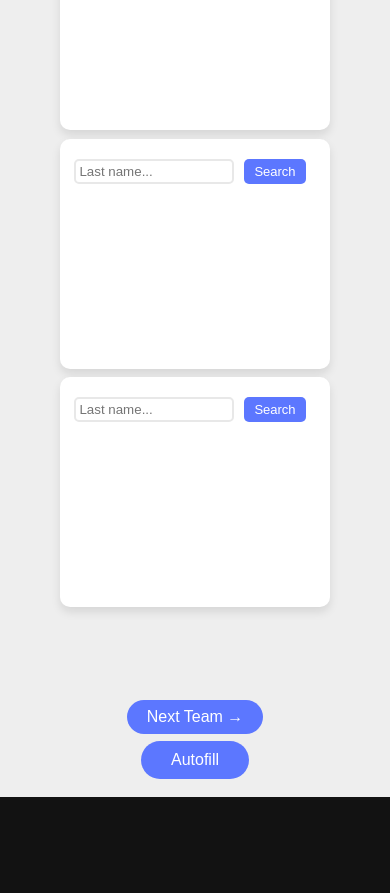
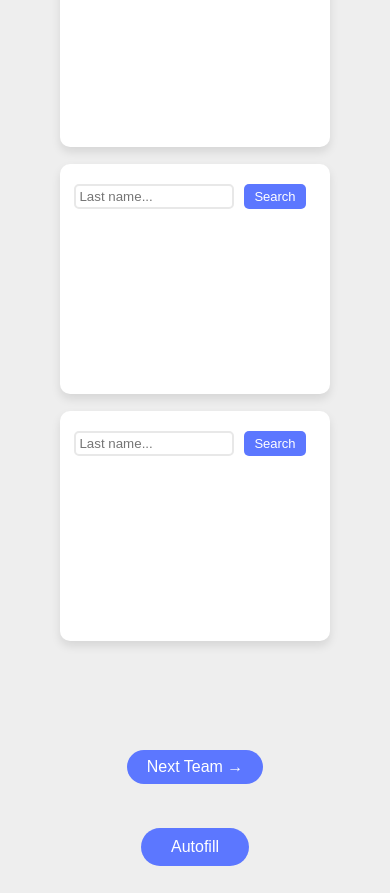
Before and after one commit to chakrupka/fivevfive, a React (Vite) app in the folder frontend/: page / in a window 390 px wide. Shown: the part 1500-2393 px from the top of the page. Before the commit the page ends 2297 px from the top, so only its background shows below. Built offline with nearby package versions, Linux system fonts and the light colour scheme.

Commit message:
Update index.css

```diff
--- a/frontend/src/index.css
+++ b/frontend/src/index.css
@@ -255,7 +255,7 @@ html {
     padding-top: 0px;
     height: 210px;
     width: 230px;
-    margin: 1vh 0 0vh 0;
+    margin: 1vh 0 1vh 0;
   }
 
   .headshot-and-stats {
@@ -284,9 +284,7 @@ html {
   }
 
   .button-container {
-    display: flex;
-    justify-content: center;
-    padding: 2vh;
+    padding: -1vh 2vh 2vh
   }
 
   .standard-button {
@@ -308,7 +306,7 @@ html {
   }
 
   .standard-button.submit-teams {
-    margin: -10px 10px 10px;
+    margin: 10px 10px 10px;
     padding: 10px 30px 10px;
   }
 
@@ -316,10 +314,6 @@ html {
     width: 150px;
     margin-left: -10px;
   }
-
-  .button-container {
-  padding: 1vh;
-}
 }
 
 .comparison-display {
```
